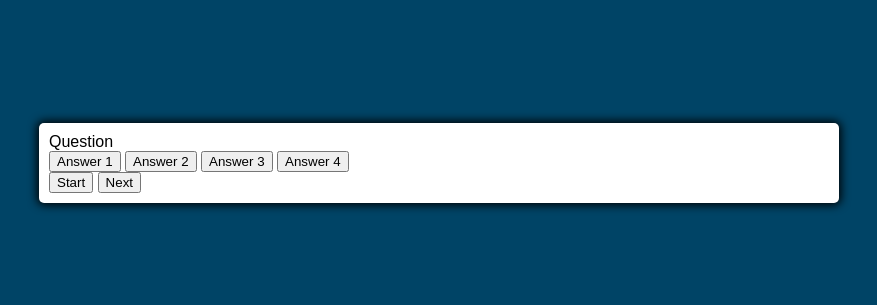
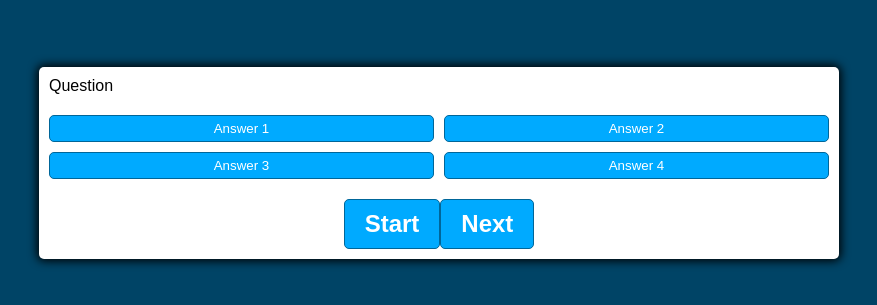
Before and after one commit to CeaicaTatiana/QuizApp, a plain HTML site: page index.html in a window 1280 px wide. Shown: the part 237-542 px from the top of the page, without its empty margins (201-1078 px from the left). Drawn offline with Linux system fonts and the light colour scheme.

Commit message:
Styled the buttons

```diff
--- a/style.css
+++ b/style.css
@@ -37,3 +37,45 @@ body.wrong {
   padding: 10px;
   box-shadow: 0 0 10px 2px;
 }
+
+.btn-grid {
+  display: grid;
+  grid-template-columns: repeat(2, auto);
+  gap: 10px;
+  margin: 20px 0;
+}
+
+.btn {
+  --hue: var(--hue-neutral);
+  border: 1px solid hsl(var(--hue), 100%, 30%);
+  background-color: hsl(var(--hue), 100%, 50%);
+  border-radius: 5px;
+  padding: 5px 10px;
+  color: white;
+  outline: none;
+}
+
+.btn:hover {
+  border-color: black;
+}
+
+.btn.correct {
+  --hue: var(--hue-correct);
+  color: black;
+}
+
+.btn.wrong {
+  --hue: var(--hue-wrong);
+}
+
+.start-btn, .next-btn {
+  font-size: 1.5rem;
+  font-weight: bold;
+  padding: 10px 20px;
+}
+
+.controls {
+  display: flex;
+  justify-content: center;
+  align-items: center;
+}
```
